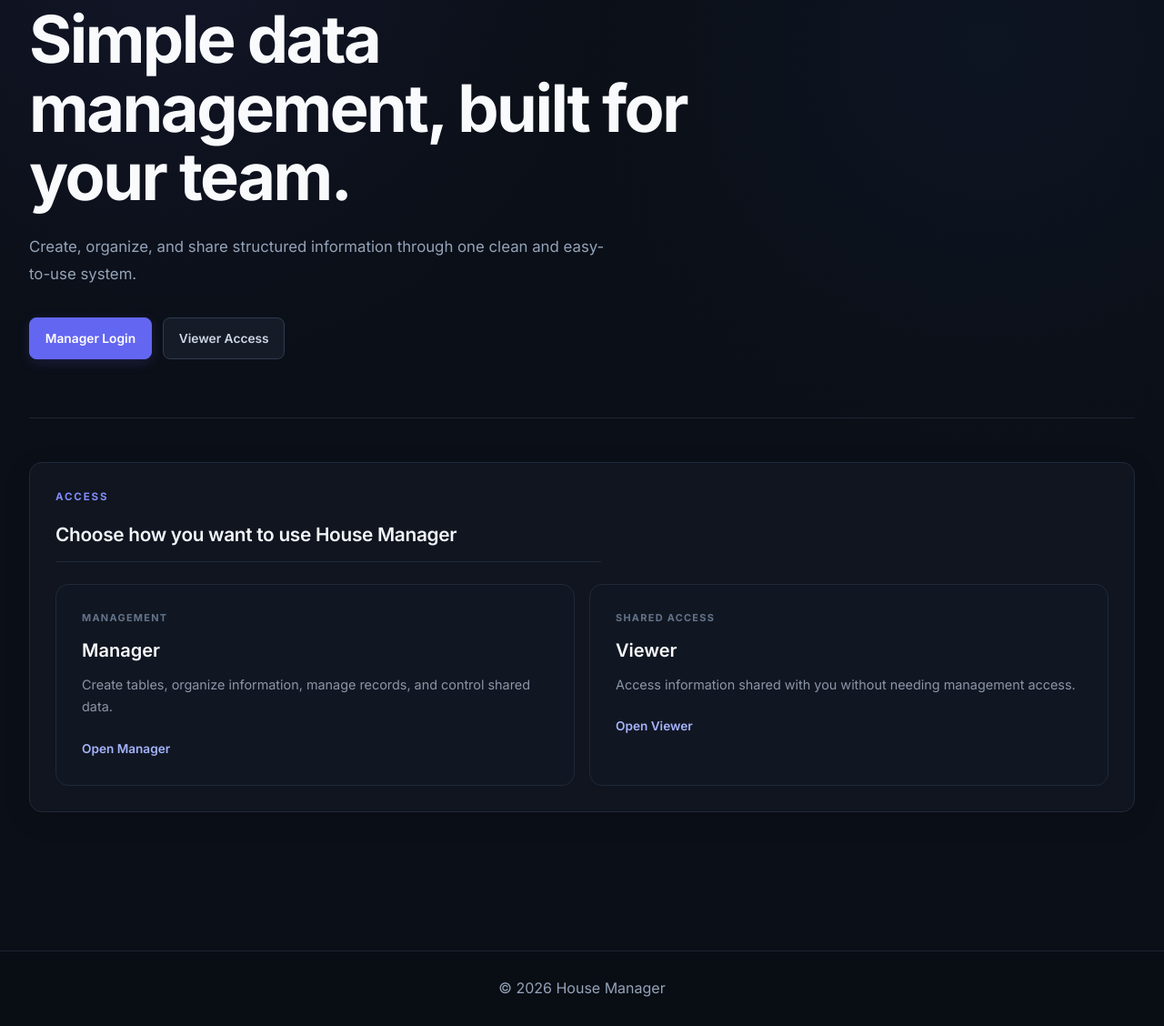
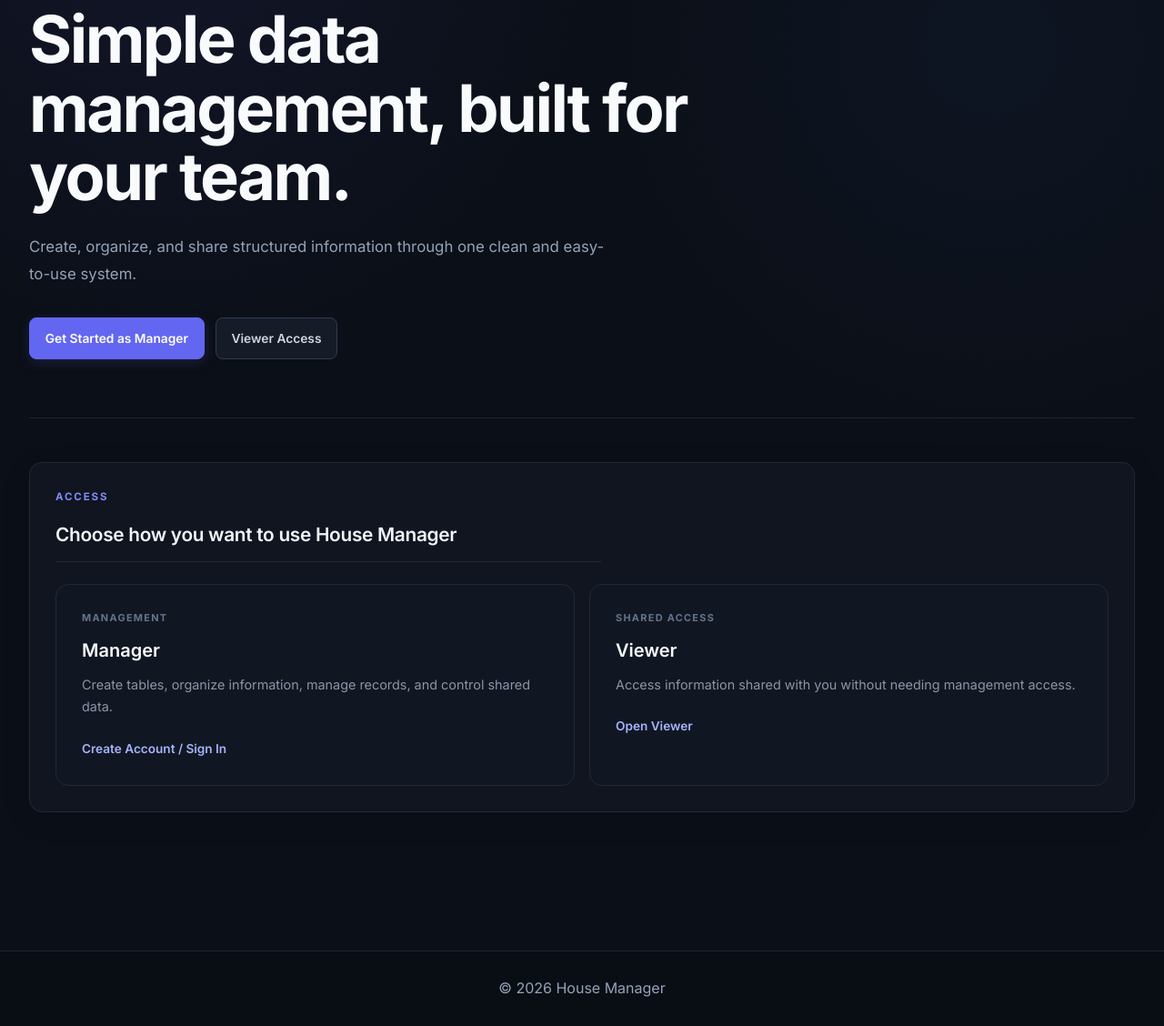
Before and after one commit to Tejas-pandey1/Website, a Flask app: page / in a window 1280 px wide. Shown: the part 217-1345 px from the top of the page at 91% size. Run offline with Flask 3, Linux system fonts and the light colour scheme; data comes from the database, SQL or seed files in the repository.

Commit message:
Clarify manager registration entry point on homepage

```diff
--- a/templates/index.html
+++ b/templates/index.html
@@ -52,7 +52,7 @@
             <div class="hero-actions">
 
                 <a href="/manager" class="btn btn-primary">
-                    Manager Login
+                    Get Started as Manager
                 </a>
 
                 <a href="/viewer" class="btn btn-secondary">
@@ -97,7 +97,7 @@
                     </p>
 
                     <span class="role-link">
-                        Open Manager
+                        Create Account / Sign In
                     </span>
 
                 </div>
```
